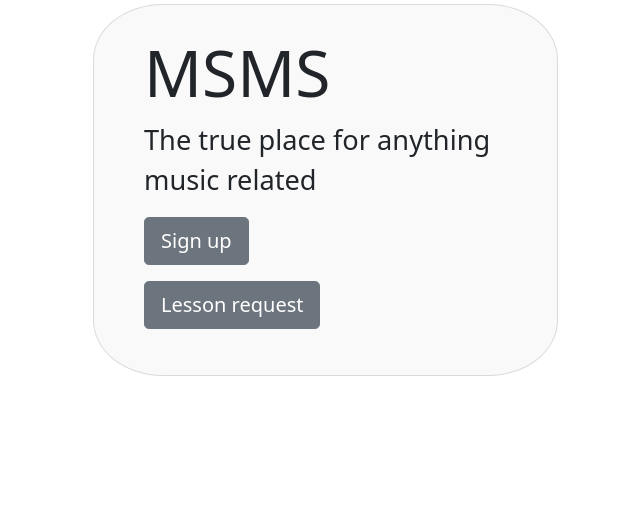
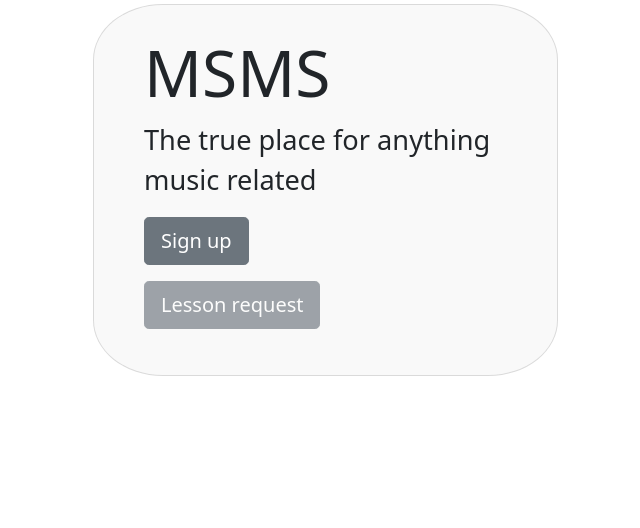
Before and after one commit to baldeep-gill/seg-cw1, a Django app: page / in a window 1280 px wide. Shown: the part 282-810 px from the top of the page, without its empty margins (640-1280 px from the left). Run offline with Django 4.2, Linux system fonts and the light colour scheme; some libraries are stand-ins or nearby versions.

Commit message:
Add check to only allow authenticated users to create requests

```diff
--- a/lessons/templates/home.html
+++ b/lessons/templates/home.html
@@ -16,9 +16,15 @@
                       </a>
                     </p>
                     <p>
-                      <a href="{% url 'lesson_request' %}" class="btn btn-lg btn-secondary">
+                      {% if user.is_authenticated %}
+                      <a href="{% url 'lesson_request' %}" class="btn btn-lg btn-secondary" role="button">
                         Lesson request
                       </a>
+                      {% else %}
+                        <a href="{% url 'lesson_request' %}" class="btn btn-lg btn-secondary disabled" role="button">
+                          Lesson request
+                        </a>
+                      {% endif %}
                     </p>
                   </div>
             </div>
```
